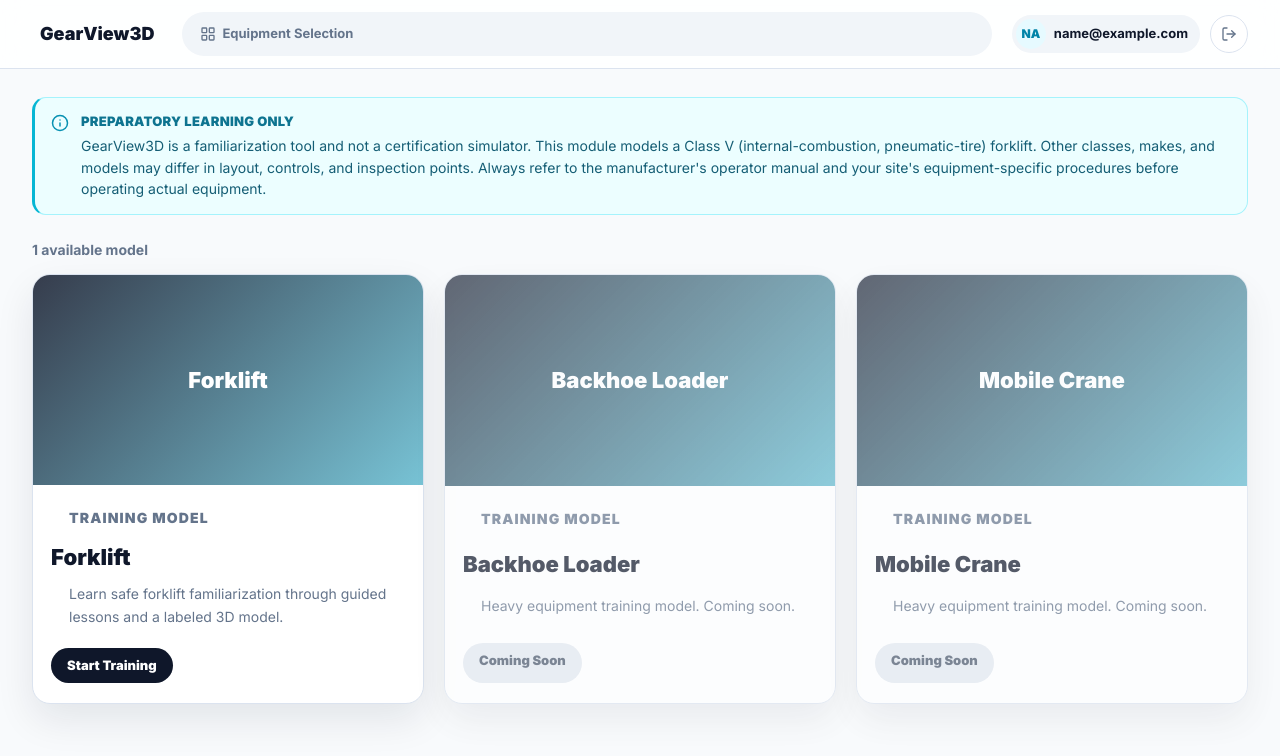
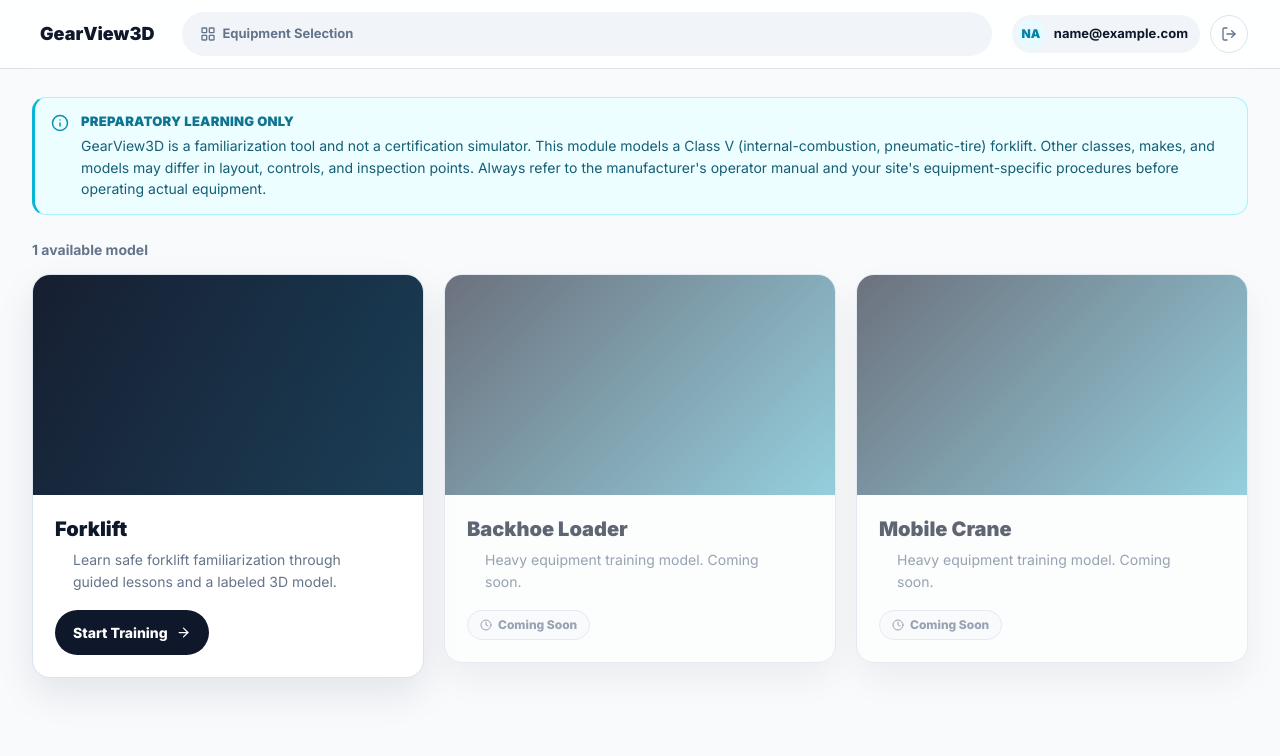
Before and after one commit to Kreprep/GearView3D, a React (Vite) app in the folder frontend/: page /catalog in a window 1280 px wide. Shown: the top 756 px of the page. Built offline with nearby package versions, Linux system fonts and the light colour scheme; no server answers; sample sign-in values are in the browser's storage.

Commit message:
feat: update ModulesPage layout and styling; enhance module card visuals and add icons

```diff
--- a/frontend/src/ModulesPage.css
+++ b/frontend/src/ModulesPage.css
@@ -1,11 +1,3 @@
-.module-type {
-  color: #0891b2;
-  font-size: 12px;
-  font-weight: 900;
-  letter-spacing: 0.08em;
-  text-transform: uppercase;
-}
-
 .module-browser {
   min-width: 0;
 }
@@ -15,35 +7,36 @@
   justify-content: space-between;
   gap: 16px;
   margin: 24px 0 14px;
-  color: #64748b;
+  color: var(--muted);
   font-size: 14px;
   font-weight: 700;
 }
 
-.modules-grid {
-  display: grid;
-  grid-template-columns: repeat(auto-fill, minmax(320px, 1fr));
-  gap: 20px;
-}
-
 .catalog-state {
   grid-column: 1 / -1;
-  border: 1px dashed #cbd5e1;
-  border-radius: 16px;
-  background: #ffffff;
-  color: #64748b;
+  border: 1px dashed var(--border);
+  border-radius: 20px;
+  background: var(--panel);
+  color: var(--muted);
   font-weight: 800;
   padding: 26px;
   text-align: center;
 }
 
+.modules-grid {
+  display: grid;
+  align-items: start;
+  grid-template-columns: repeat(auto-fill, minmax(320px, 1fr));
+  gap: 20px;
+}
+
 .module-card {
   overflow: hidden;
-  border: 1px solid #dbe3ef;
-  border-radius: 16px;
-  background: #ffffff;
+  border: 1px solid var(--border);
+  border-radius: 20px;
+  background: var(--panel);
   cursor: pointer;
-  box-shadow: 0 14px 34px rgba(15, 23, 42, 0.08);
+  box-shadow: var(--shadow);
   transition: transform 160ms ease, box-shadow 160ms ease;
 }
 
@@ -52,94 +45,80 @@
   transform: translateY(-2px);
 }
 
-.catalog-module-image {
-  display: flex;
-  min-height: 210px;
-  align-items: center;
-  justify-content: center;
-  background:
-    linear-gradient(135deg, rgba(15, 23, 42, 0.84), rgba(8, 145, 178, 0.55)),
-    repeating-linear-gradient(45deg, rgba(255,255,255,0.06), rgba(255,255,255,0.06) 1px, transparent 1px, transparent 14px);
-}
-
-.catalog-placeholder-text {
-  color: #ffffff;
-  font-size: 22px;
-  font-weight: 900;
-}
-
 .module-card-disabled {
   cursor: default;
-  opacity: 0.7;
+  opacity: 0.65;
 }
 
 .module-card-disabled:hover {
-  box-shadow: 0 14px 34px rgba(15, 23, 42, 0.08);
+  box-shadow: var(--shadow);
   transform: none;
+}
+
+.catalog-module-image {
+  height: 220px;
+  background:
+    linear-gradient(120deg, rgba(15, 23, 42, 0.97), rgba(8, 47, 73, 0.92)),
+    radial-gradient(circle at 82% 15%, rgba(103, 232, 249, 0.28), transparent 45%);
 }
 
 .module-image-placeholder {
   background:
-    linear-gradient(135deg, rgba(71, 85, 105, 0.7), rgba(15, 23, 42, 0.55)),
-    repeating-linear-gradient(45deg, rgba(255,255,255,0.06), rgba(255,255,255,0.06) 1px, transparent 1px, transparent 14px);
+    linear-gradient(120deg, rgba(71, 85, 105, 0.5), rgba(15, 23, 42, 0.65));
 }
 
-.catalog-coming-soon-badge {
-  width: fit-content;
-  margin-top: 8px;
-  border-radius: 999px;
-  background: #e2e8f0;
-  color: #475569;
-  font-size: 13px;
-  font-weight: 900;
-  line-height: 1;
-  padding: 11px 16px;
+.catalog-card-body {
+  padding: 22px;
 }
 
-.catalog-card-content {
-  display: grid;
-  gap: 12px;
-  padding: 22px 18px 20px;
+.catalog-card-body h2 {
+  margin: 0;
+  color: var(--text-h);
+  font-size: 20px;
+  font-weight: 900;
+  line-height: 1.2;
 }
 
-.catalog-card-content h2 {
-  margin: 2px 0 0;
-  color: #0f172a;
-  font-size: 22px;
-  line-height: 1.18;
-  font-weight: 900;
-}
-
-.catalog-card-content p {
-  margin: 0;
-  color: #64748b;
+.catalog-card-body p {
+  margin-top: 8px;
+  color: var(--muted);
   font-size: 14px;
-  line-height: 1.55;
-}
-
-.catalog-card-content .module-type {
-  margin-bottom: 2px;
+  line-height: 1.5;
 }
 
 .catalog-start-button {
-  width: fit-content;
-  min-width: 0;
-  min-height: 0;
-  justify-self: start;
-  margin-top: 8px;
+  display: inline-flex;
+  align-items: center;
+  gap: 8px;
+  margin-top: 16px;
+  padding: 12px 18px;
   border: 0;
   border-radius: 999px;
   background: #0f172a;
   color: #ffffff;
   cursor: pointer;
-  font-size: 13px;
-  font-weight: 900;
-  line-height: 1;
-  padding: 11px 16px;
+  font-size: 14px;
+  font-weight: 800;
+  transition: transform 160ms ease, box-shadow 160ms ease, background 160ms ease;
 }
 
 .catalog-start-button:hover {
-  background: #0891b2;
-  box-shadow: 0 12px 24px rgba(8, 145, 178, 0.22);
+  background: var(--accent-strong);
+  box-shadow: 0 12px 26px rgba(8, 145, 178, 0.28);
   transform: translateY(-1px);
 }
+
+.catalog-coming-soon-badge {
+  display: inline-flex;
+  align-items: center;
+  gap: 6px;
+  margin-top: 16px;
+  border: 1px solid var(--border);
+  border-radius: 999px;
+  background: var(--bg);
+  color: var(--muted);
+  font-size: 12px;
+  font-weight: 800;
+  line-height: 1;
+  padding: 8px 12px;
+}
--- a/frontend/src/ModulesPage.jsx
+++ b/frontend/src/ModulesPage.jsx
@@ -1,4 +1,5 @@
 import { useEffect, useState } from 'react'
+import { ArrowRight, Clock } from 'lucide-react'
 import PageLayout from './components/PageLayout'
 import ScopeNotice from './components/ScopeNotice'
 import { getEquipment } from './lib/api'
@@ -43,11 +44,8 @@ function ModulesPage({ user, onLogout, onNavigate }) {
                 }
               }}
             >
-              <div className="catalog-module-image module-image-forklift">
-                <span className="catalog-placeholder-text">{module.title}</span>
-              </div>
-              <div className="catalog-card-content">
-                <p className="module-type">Training model</p>
+              <div className="catalog-module-image" />
+              <div className="catalog-card-body">
                 <h2>{module.title}</h2>
                 <p>{module.description}</p>
                 <button
@@ -57,21 +55,20 @@ function ModulesPage({ user, onLogout, onNavigate }) {
                     onNavigate(routes.forklift)
                   }}
                 >
-                  Start Training
+                  Start Training <ArrowRight size={15} />
                 </button>
               </div>
             </article>
           ))}
           {comingSoonEquipment.map((equipment) => (
             <article key={equipment.id} className="module-card module-card-disabled">
-              <div className="catalog-module-image module-image-placeholder">
-                <span className="catalog-placeholder-text">{equipment.title}</span>
-              </div>
-              <div className="catalog-card-content">
-                <p className="module-type">Training model</p>
+              <div className="catalog-module-image module-image-placeholder" />
+              <div className="catalog-card-body">
                 <h2>{equipment.title}</h2>
                 <p>{equipment.description}</p>
-                <span className="catalog-coming-soon-badge">Coming Soon</span>
+                <span className="catalog-coming-soon-badge">
+                  <Clock size={12} /> Coming Soon
+                </span>
               </div>
             </article>
           ))}
```
